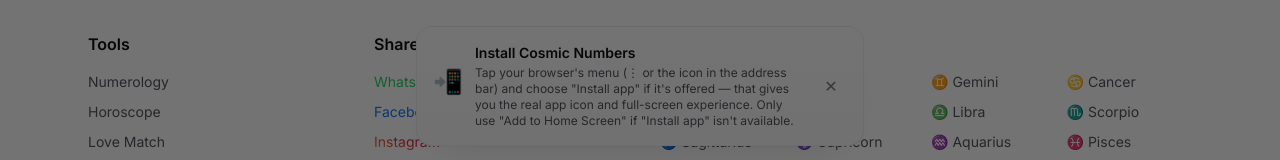
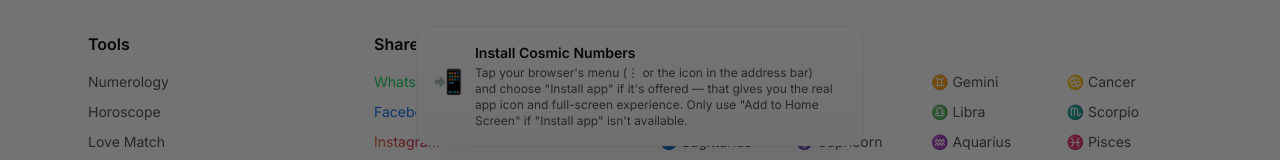
Before and after one commit to shahtarang20/advance, a Next.js app: page /tarot in a window 1280 px wide. Shown: the part 638-798 px from the top of the page. Built offline with nearby package versions, Linux system fonts and the light colour scheme; no server answers.

Commit message:
donodono

```diff
--- a/src/components/InstallAppBanner.tsx
+++ b/src/components/InstallAppBanner.tsx
@@ -198,6 +198,15 @@
 
   const visible = !installed && !closedThisView && (!!deferredPrompt || showIOSHint || showGenericHint);
 
+  useEffect(() => {
+    if (visible) {
+      const timer = setTimeout(() => {
+        setClosedThisView(true);
+      }, 5000);
+      return () => clearTimeout(timer);
+    }
+  }, [visible]);
+
   return (
     <>
     <AnimatePresence>
@@ -271,14 +280,6 @@
                   {t("pwa.install.show_me", { defaultValue: "Show Me" })}
                 </motion.button>
               )}
-              <button
-                type="button"
-                onClick={dismiss}
-                aria-label={t("pwa.install.dismiss", { defaultValue: "Dismiss" })}
-                className="btn-tap flex h-8 w-8 items-center justify-center rounded-full text-muted-soft transition hover:text-[var(--foreground)]"
-              >
-                ✕
-              </button>
             </div>
           </motion.div>
         </motion.div>
```
